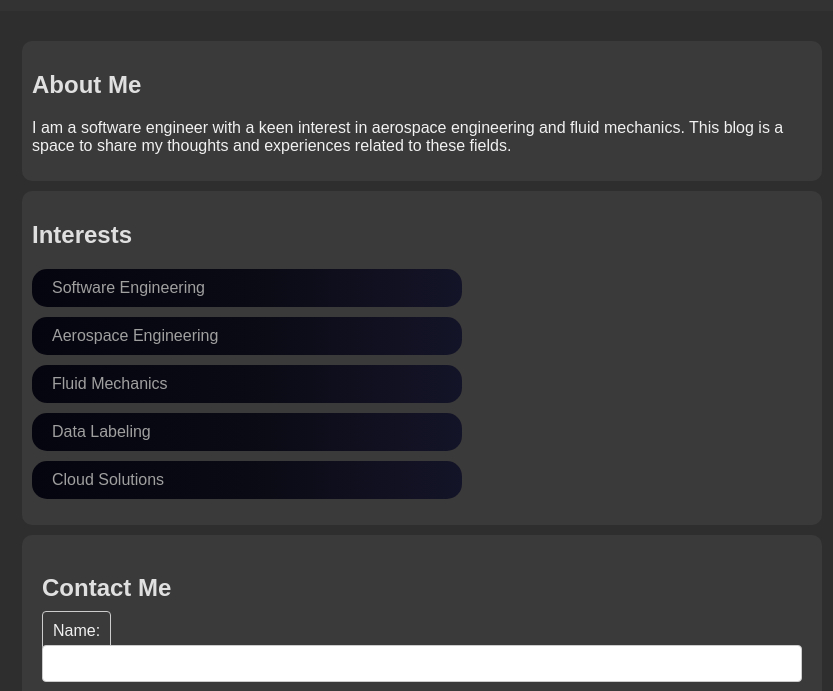
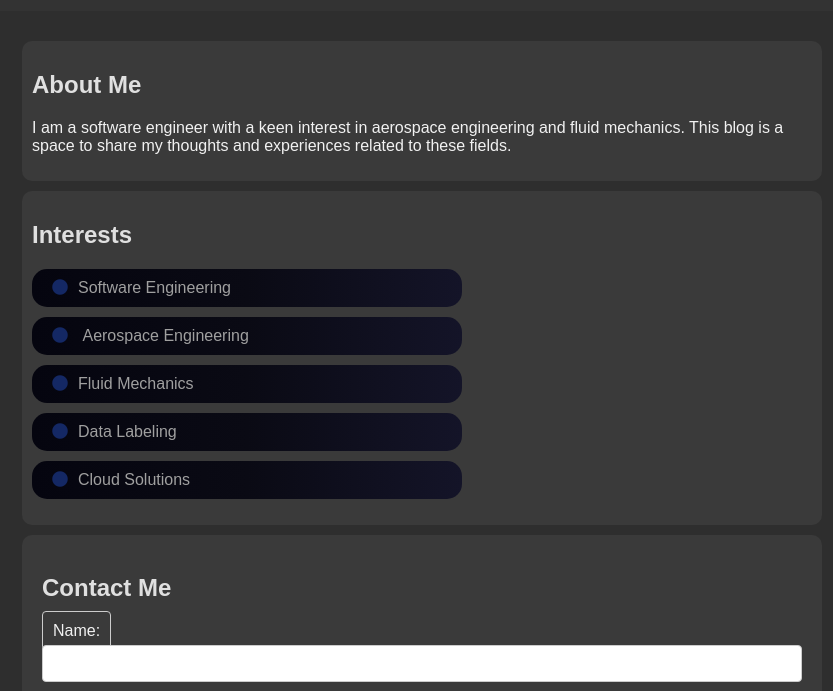
Before and after one commit to sebpaj/sebpaj.github.io, a plain HTML site: page index.html in a window 1280 px wide. Shown: the part 109-800 px from the top of the page, without its empty margins (218-1051 px from the left). Drawn offline with Linux system fonts and the light colour scheme.

Commit message:
Update styles.css

```diff
--- a/styles.css
+++ b/styles.css
@@ -89,6 +89,13 @@ li a:hover {
   transform: scale(1.05);
 }
 
+li::before {
+  content: "\f111";
+  font-family: "Font Awesome 5 Free", fantasy;
+  font-weight: 900;
+  color: rgba(20, 40, 100, 1);
+  margin-right: 10px;
+}
 
 footer {
   background: #333;
```
